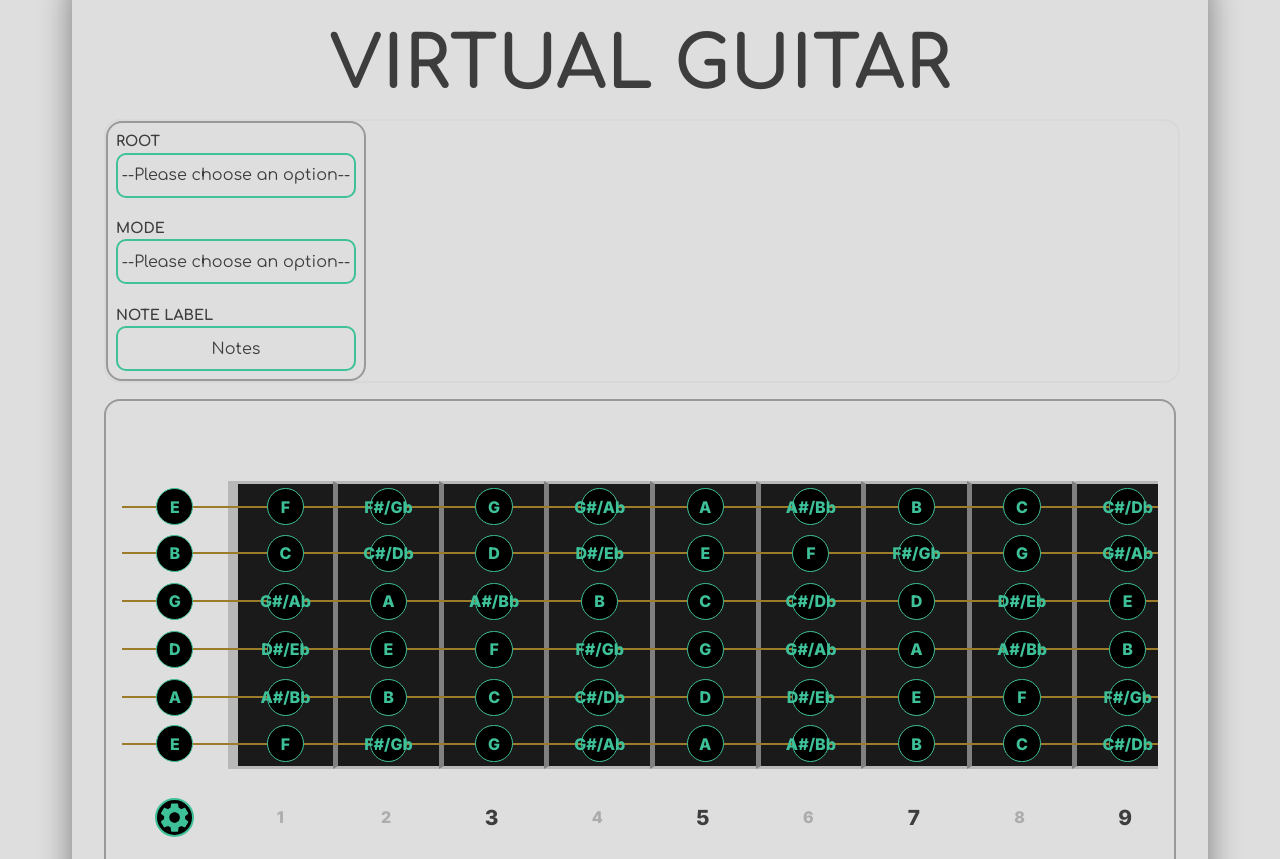
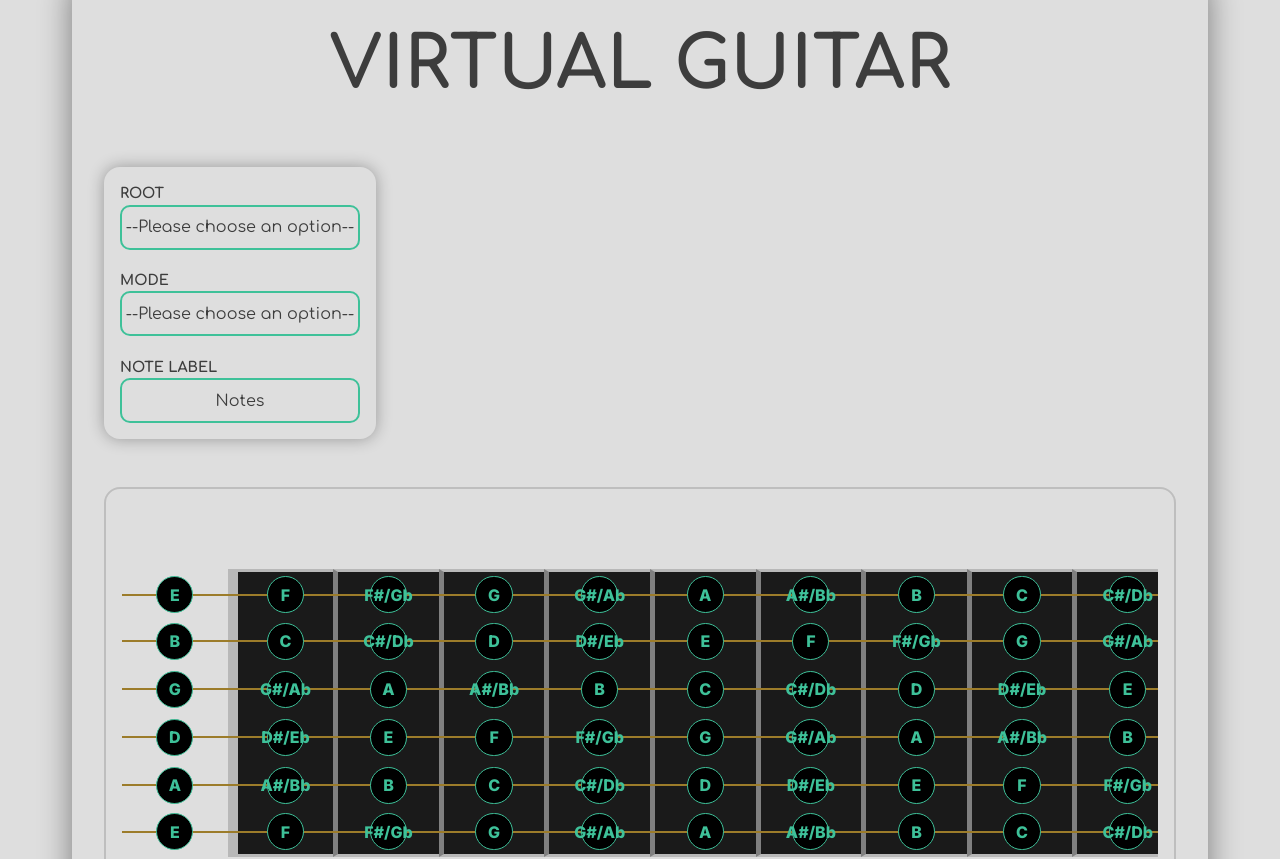
Before and after one commit to NovaSharx/Novabrato, a React (Create React App) app in the folder frontend/: page / in a window 1280 px wide. Shown: the part 800-1659 px from the top of the page. Built offline with nearby package versions, Linux system fonts and the light colour scheme.

Commit message:
Reinstalled typescript as dev dependency. Added shadow to theme. Added shadow to main control panel. Lowered opacity on disabled notes.

```diff
--- a/frontend/package.json
+++ b/frontend/package.json
@@ -41,5 +41,8 @@
       "last 1 firefox version",
       "last 1 safari version"
     ]
+  },
+  "devDependencies": {
+    "typescript": "^5.1.3"
   }
 }
--- a/frontend/src/components/VirtualGuitar/VirtualGuitarContainer.tsx
+++ b/frontend/src/components/VirtualGuitar/VirtualGuitarContainer.tsx
@@ -12,7 +12,7 @@ const VirtualGuitarContainer: FC = (): ReactElement => {
             <div className='main-section'>
 
                 <div className='virtual-guitar-container' style={{
-                    backgroundColor: theme.palette.background.primary,
+                    backgroundColor: theme.palette.background.primary
                 }}>
                     <div className='virtual-guitar-title'>
                         <h2 style={{
@@ -26,7 +26,7 @@ const VirtualGuitarContainer: FC = (): ReactElement => {
 
                         <VirtualGuitarControlPanel />
 
-                        <div className='virtual-guitar-fretboard-container' style={{borderColor: theme.palette.divider.secondary}}>
+                        <div className='virtual-guitar-fretboard-container' style={{ borderColor: theme.palette.divider.tertiary }}>
                             <VirtualGuitarNeck />
                         </div>
                     </div>
--- a/frontend/src/components/VirtualGuitar/VirtualGuitarControlPanel.tsx
+++ b/frontend/src/components/VirtualGuitar/VirtualGuitarControlPanel.tsx
@@ -26,7 +26,7 @@ const VirtualGuitarControlPanel: FC = (): ReactElement => {
 
     return (
         <div className='virtual-guitar-control-panel'>
-            <div className='virtual-guitar-main-panel' style={{ borderColor: theme.palette.divider.secondary }}>
+            <div className='virtual-guitar-main-panel' style={{ boxShadow: `0rem 0rem 1rem 0rem ${theme.palette.shadow.primary}` }}>
 
                 <div className='virtual-guitar-main-panel-item'>
                     <label htmlFor='virtual-guitar-root' className='main-panel-label' style={{ color: theme.palette.text.primary }}>ROOT</label>
--- a/frontend/src/components/VirtualGuitar/VirtualGuitarNote.tsx
+++ b/frontend/src/components/VirtualGuitar/VirtualGuitarNote.tsx
@@ -22,7 +22,7 @@ const VirtualGuitarNote: FC<VirtualGuitarNoteProps> = ({ note, frequency }): Rea
         border-color: ${highlightedNotes.includes(note) ? theme.palette.secondary.main
             : scaleNotes.length ? scaleNotes.includes(note) ? theme.palette.primary.main : 'white'
                 : theme.palette.primary.main};
-        opacity: ${scaleNotes.length ? scaleNotes.includes(note) ? '100%' : '25%'
+        opacity: ${scaleNotes.length ? scaleNotes.includes(note) ? '100%' : '20%'
             : '100%'};
         pointer-events: ${scaleNotes.length ? scaleNotes.includes(note) ? 'auto' : 'none'
             : 'auto'};
--- a/frontend/src/components/contexts/ThemeContext.tsx
+++ b/frontend/src/components/contexts/ThemeContext.tsx
@@ -14,6 +14,11 @@ interface ITheme {
             },
             background: {
                 full: string,
+                primary: string,
+                secondary: string,
+                tertiary: string
+            },
+            shadow: {
                 primary: string,
                 secondary: string,
                 tertiary: string
@@ -73,6 +78,20 @@ const ThemeProvider = ({ children }: { children: ReactNode }): JSX.Element => {
                     secondary: '#ededed',
                     tertiary: '#f4f4f4'
                 },
+            shadow: themeMode ?
+                // dark
+                {
+                    primary: '#ffffff50',
+                    secondary: '#ffffff25',
+                    tertiary: '#ffffff15'
+                }
+                :
+                // light
+                {
+                    primary: '#00000050',
+                    secondary: '#00000025',
+                    tertiary: '#00000015'
+                },
             text: themeMode ?
                 // dark
                 {
--- a/frontend/src/stylesheets/css/main.css
+++ b/frontend/src/stylesheets/css/main.css
@@ -159,19 +159,17 @@ p {
   font-size: 3rem;
 }
 .virtual-guitar-container .virtual-guitar-content .virtual-guitar-control-panel {
-  width: 100%;
-  border: 2px solid rgba(128, 128, 128, 0.062745098);
+  margin: 3rem 0rem;
+  display: flex;
   border-radius: 1rem;
 }
 .virtual-guitar-container .virtual-guitar-content .virtual-guitar-control-panel .virtual-guitar-main-panel {
-  padding: 0.5rem;
+  padding: 1rem;
   display: flex;
   flex-direction: column;
   justify-content: space-between;
   width: 15rem;
   height: 15rem;
-  border-width: 2px;
-  border-style: solid;
   border-radius: 1rem;
 }
 .virtual-guitar-container .virtual-guitar-content .virtual-guitar-control-panel .virtual-guitar-main-panel .virtual-guitar-main-panel-item {
@@ -197,7 +195,6 @@ p {
 }
 .virtual-guitar-container .virtual-guitar-content .virtual-guitar-fretboard-container {
   box-sizing: border-box;
-  margin-top: 1rem;
   padding: 1rem;
   text-align: center;
   width: 100%;
@@ -311,7 +308,6 @@ p {
   height: 2rem;
   font-family: "Inter";
 }
-
 #home {
   flex-grow: 1;
 }
--- a/frontend/src/stylesheets/scss/components/_virtual-guitar.scss
+++ b/frontend/src/stylesheets/scss/components/_virtual-guitar.scss
@@ -17,19 +17,17 @@
     .virtual-guitar-content {
 
         .virtual-guitar-control-panel {
-            width: 100%;
-            border: 2px solid #80808010;
+            margin: 3rem 0rem;
+            display: flex;
             border-radius: 1rem;
 
             .virtual-guitar-main-panel {
-                padding: 0.5rem;
+                padding: 1rem;
                 display: flex;
                 flex-direction: column;
                 justify-content: space-between;
                 width: 15rem;
                 height: 15rem;
-                border-width: 2px;
-                border-style: solid;
                 border-radius: 1rem;
 
                 .virtual-guitar-main-panel-item {
@@ -61,7 +59,6 @@
 
         .virtual-guitar-fretboard-container {
             box-sizing: border-box;
-            margin-top: 1rem;
             padding: 1rem;
             text-align: center;
             width: 100%;
@@ -208,4 +205,211 @@
             }
         }
     }
+
+    @media (max-width: $tv-width) {}
+
+    @media (max-width: $desktop-width) {}
+
+    @media (max-width: $laptop-width) {}
+
+    @media (max-width: $tablet-width) {
+        // .virtual-guitar-content {
+
+        //     .virtual-guitar-control-panel {
+        //         width: 100%;
+        //         border: 2px solid #80808010;
+        //         border-radius: 1rem;
+
+        //         .virtual-guitar-main-panel {
+        //             padding: 0.5rem;
+        //             display: flex;
+        //             flex-direction: column;
+        //             justify-content: space-between;
+        //             width: 15rem;
+        //             height: 15rem;
+        //             border-width: 2px;
+        //             border-style: solid;
+        //             border-radius: 1rem;
+
+        //             .virtual-guitar-main-panel-item {
+        //                 display: flex;
+        //                 flex-direction: column;
+
+        //                 .main-panel-label {
+        //                     font-size: 0.9rem;
+        //                     font-weight: 800;
+        //                 }
+
+        //                 .main-panel-selection {
+        //                     height: 45px;
+        //                     border-width: 2px;
+        //                     border-style: solid;
+        //                     border-radius: 10px;
+        //                     text-align: center;
+        //                     font-size: 1rem;
+        //                     appearance: none;
+
+        //                     &:hover {
+        //                         cursor: pointer;
+        //                         border-width: 3px;
+        //                     }
+        //                 }
+        //             }
+        //         }
+        //     }
+
+        //     .virtual-guitar-fretboard-container {
+        //         box-sizing: border-box;
+        //         margin-top: 1rem;
+        //         padding: 1rem;
+        //         text-align: center;
+        //         width: 100%;
+        //         border-width: 2px;
+        //         border-style: solid;
+        //         border-radius: 1rem;
+
+        //         .virtual-guitar-neck-container {
+        //             padding: 2rem 0rem;
+        //             flex-direction: row;
+
+        //             .virtual-guitar-neck {
+        //                 padding: 2rem 0rem;
+        //                 flex-direction: row-reverse;
+
+        //                 .virtual-guitar-string {
+        //                     display: flex;
+        //                     flex-direction: column;
+        //                     width: max-content;
+
+        //                     &:first-child {
+        //                         .virtual-guitar-fret {
+        //                             border-right: 3px solid transparent;
+        //                             border-top: none;
+        //                         }
+
+        //                         span {
+
+        //                             .virtual-guitar-fret {
+        //                                 border-right: 3px solid #b8b8b8;
+        //                                 border-top: none;
+        //                             }
+        //                         }
+        //                     }
+
+        //                     &:last-child {
+        //                         .virtual-guitar-fret {
+        //                             border-left: 3px solid transparent;
+        //                             border-bottom: none;
+        //                         }
+
+        //                         span {
+        //                             .virtual-guitar-fret {
+        //                                 border-left: 3px solid #b8b8b8;
+        //                                 border-bottom: none;
+        //                             }
+        //                         }
+        //                     }
+
+        //                     .virtual-guitar-fret {
+        //                         position: relative;
+        //                         box-sizing: border-box;
+        //                         display: flex;
+        //                         justify-content: center;
+        //                         align-items: center;
+        //                         width: 3rem;
+        //                         height: 6.6rem;
+
+        //                         &::after {
+        //                             position: absolute;
+        //                             width: 2px;
+        //                             height: 130%;
+        //                             background-color: #9C7C2A;
+        //                             border-radius: 1rem;
+        //                             content: '';
+        //                         }
+
+        //                         .virtual-guitar-note {
+        //                             display: flex;
+        //                             justify-content: center;
+        //                             align-items: center;
+        //                             background-color: black;
+        //                             font-family: 'Inter';
+        //                             font-size: 1rem;
+        //                             font-weight: 800;
+        //                             width: 2.2rem;
+        //                             height: 2.2rem;
+        //                             border-style: solid;
+        //                             border-radius: 50%;
+        //                             z-index: 1;
+        //                             transition: 0.1s;
+
+        //                             &:hover {
+        //                                 cursor: pointer;
+        //                                 font-size: 1.5rem;
+        //                                 border-width: 5px;
+        //                             }
+        //                         }
+        //                     }
+
+        //                     span {
+        //                         flex-direction: column;
+        //                         background-color: #1a1a1a;
+
+        //                         .virtual-guitar-fret {
+        //                             border-bottom: 5px solid grey;
+
+        //                             &:first-child {
+        //                                 border-top: 10px solid #b8b8b8;
+        //                             }
+
+        //                             &:last-child {
+        //                                 // overflow-x: hidden;
+        //                             }
+        //                         }
+        //                     }
+        //                 }
+        //             }
+
+        //             .virtual-guitar-aside {
+        //                 flex-direction: column;
+        //                 width: max-content;
+
+        //                 .virtual-guitar-settings {
+        //                     display: flex;
+        //                     justify-content: center;
+        //                     align-items: center;
+        //                     width: 6.6rem;
+        //                     height: 2rem;
+
+        //                     .virtual-guitar-settings-button {
+        //                         border-width: 2px;
+        //                         border-style: solid;
+        //                         border-radius: 2rem;
+        //                         background-color: black;
+        //                         width: 2.2rem;
+        //                         height: 2.2rem;
+        //                         transition: 1s;
+
+        //                         &:hover {
+        //                             cursor: pointer;
+        //                             transform: rotate(180deg);
+        //                         }
+        //                     }
+        //                 }
+
+        //                 .virtual-guitar-fret-marker {
+        //                     display: flex;
+        //                     justify-content: center;
+        //                     align-items: center;
+        //                     width: 6.6rem;
+        //                     height: 2rem;
+        //                     font-family: 'Inter';
+        //                 }
+        //             }
+        //         }
+        //     }
+        // }
+    }
+
+    @media (max-width: $mobile-width) {}
 }
```
Also changed, not shown: 2 other files (tests, documents, lock files or other folders).
